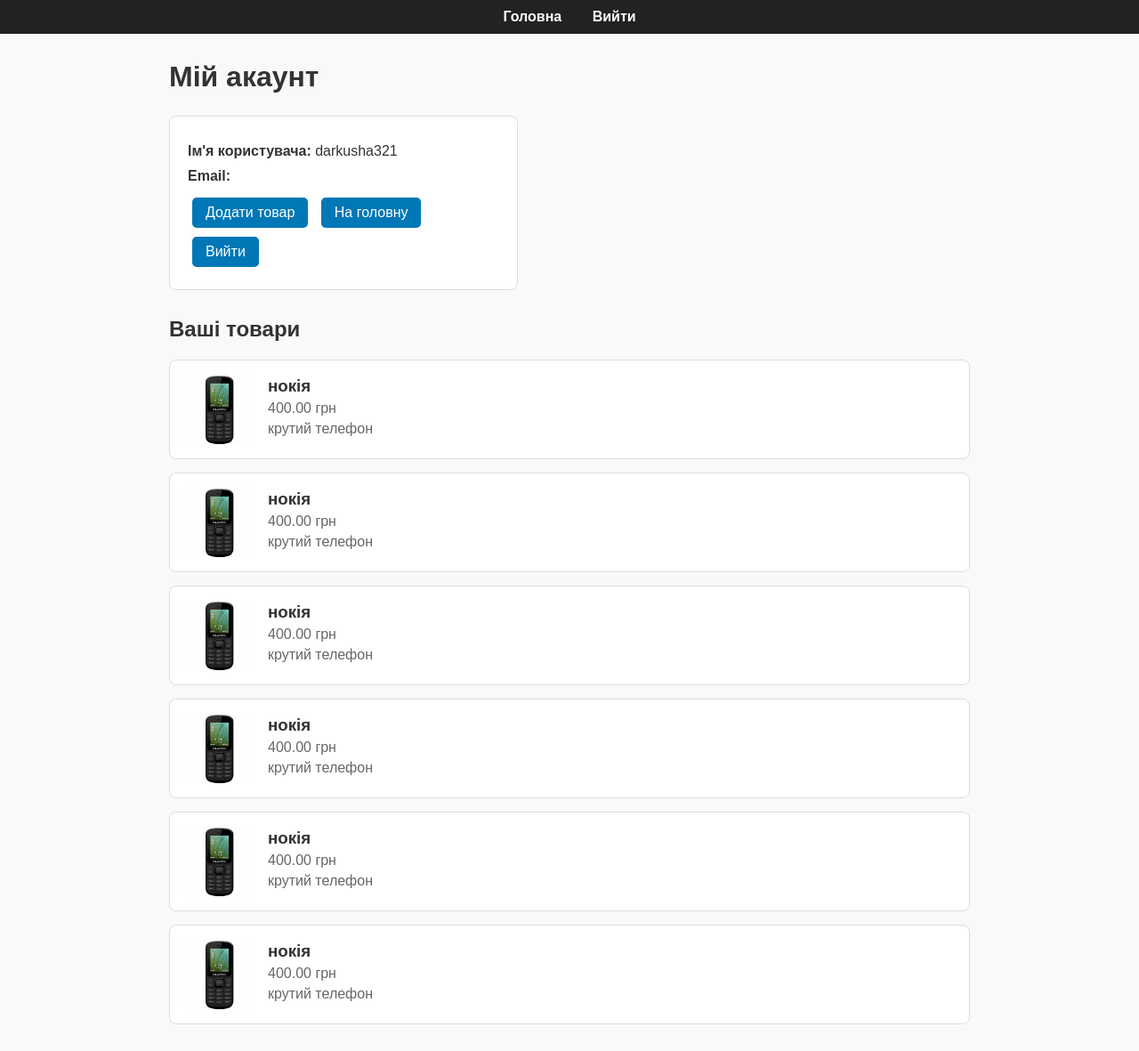
After one commit to Darkusha324/second_django_project, a Django app: a page that uses online_store/app_online_store/templates/profile/profile.html in a window 1280 px wide. The commit adds this page. Shown: the whole page at 89% size. Run offline with Django 5.2, Linux system fonts and the light colour scheme; a user stored in the database is signed in; data comes from the database, SQL or seed files in the repository; both versions use the stored data as it was after the commit.

Commit message:
привязка моделі product до моделі user створення профілю юзера де відображаються його дані та товари які він упубліковав

```diff
--- a/online_store/app_online_store/models.py
+++ b/online_store/app_online_store/models.py
@@ -1,3 +1,4 @@
+from django.contrib.auth.models import User
 from django.db import models
 from django.utils.text import slugify
 
@@ -25,6 +26,8 @@ class Product(models.Model):
     photograph = models.ImageField(upload_to="photograph/",blank=True,null=True,default="photograph/telephon.jpg")
     description = models.TextField(blank=True, null=True)
     creation_date = models.DateTimeField(auto_now_add=True)
+    user = models.ForeignKey(User, on_delete=models.CASCADE)
+
 
     def __str__(self):
         return self.name
--- /dev/null
+++ b/online_store/app_online_store/templates/profile/profile.html
@@ -0,0 +1,164 @@
+<!DOCTYPE html>
+<html lang="uk">
+<head>
+    <meta charset="UTF-8">
+    <title>Мій акаунт</title>
+    <style>
+        body {
+            font-family: Arial, sans-serif;
+            margin: 0;
+            background-color: #f9f9f9;
+            color: #333;
+        }
+
+        nav {
+            background-color: #222;
+            padding: 10px;
+            text-align: center;
+        }
+        nav a {
+            color: #fff;
+            text-decoration: none;
+            margin: 0 15px;
+            font-weight: bold;
+        }
+        nav a:hover {
+            text-decoration: underline;
+        }
+
+        .container {
+            width: 90%;
+            max-width: 900px;
+            margin: 30px auto;
+        }
+
+        h1 {
+            text-align: left;
+            margin-bottom: 25px;
+        }
+
+        .account-box {
+            background: #fff;
+            padding: 20px;
+            border-radius: 8px;
+            border: 1px solid #ddd;
+            width: 350px;
+            margin-left: 0; /* зсув вліво */
+        }
+
+        .account-box p {
+            font-size: 16px;
+            margin: 10px 0;
+        }
+
+        .btn {
+            display: inline-block;
+            padding: 8px 15px;
+            background-color: #0077b6;
+            color: #fff;
+            text-decoration: none;
+            border-radius: 5px;
+            margin: 5px;
+        }
+        .btn:hover {
+            background-color: #023e8a;
+        }
+
+        .products {
+            margin-top: 30px;
+        }
+
+        .product {
+            background: #fff;
+            border: 1px solid #ddd;
+            border-radius: 8px;
+            padding: 15px;
+            margin-bottom: 15px;
+            display: flex;
+            align-items: center;
+            gap: 15px;
+        }
+
+        .product img {
+            width: 80px;
+            height: 80px;
+            object-fit: cover;
+            border-radius: 5px;
+        }
+        .product-link {
+           text-decoration: none;
+            color: inherit;
+            display: block;
+        }
+        .product-info h3 {
+            margin: 0;
+        }
+
+        .product-info p {
+            margin: 5px 0;
+            color: #666;
+        }
+    </style>
+</head>
+<body>
+
+    <nav>
+        <a href="{% url 'store:home' %}">Головна</a>
+
+        {% if user.is_authenticated %}
+            <a href="{% url 'store:logout_user' %}">Вийти</a>
+        {% else %}
+            <a href="{% url 'store:login_user' %}">Увійти</a>
+            <a href="{% url 'store:register_user' %}">Реєстрація</a>
+        {% endif %}
+    </nav>
+
+    <div class="container">
+        <h1>Мій акаунт</h1>
+
+        {% if user.is_authenticated %}
+            <div class="account-box">
+                <p><strong>Ім'я користувача:</strong> {{ user.username }}</p>
+
+                {% if user.first_name or user.last_name %}
+                    <p><strong>Повне ім'я:</strong> {{ user.first_name }} {{ user.last_name }}</p>
+                {% endif %}
+
+                <p><strong>Email:</strong> {{ user.email }}</p>
+
+                <div>
+                    <a href="{% url 'store:add_product' %}" class="btn">Додати товар</a>
+                    <a href="{% url 'store:home' %}" class="btn">На головну</a>
+                    <a href="{% url 'store:logout_user' %}" class="btn">Вийти</a>
+                </div>
+            </div>
+
+            <!-- ✅ Товари користувача -->
+            <div class="products">
+                <h2>Ваші товари</h2>
+
+                {% if products %}
+                    {% for product in products %}
+                <a href="{% url 'store:product_detail' product.slug %}" class="product-link">
+                        <div class="product">
+                            <img src="{{ product.photograph.url }}" alt="{{ product.name }}">
+                            <div class="product-info">
+                                <h3>{{ product.name }}</h3>
+                                <p>{{ product.price }} грн</p>
+                                <p>{{ product.description|truncatewords:12 }}</p>
+                            </div>
+                        </div>
+                </a>
+                    {% endfor %}
+                {% else %}
+                    <p>У вас ще немає доданих товарів.</p>
+                {% endif %}
+            </div>
+
+        {% else %}
+            <p class="center">Ви не увійшли в систему.</p>
+        {% endif %}
+    </div>
+
+</body>
+</html>
--- a/online_store/app_online_store/templates/store/home.html
+++ b/online_store/app_online_store/templates/store/home.html
@@ -98,7 +98,7 @@
         <a href="{% url 'store:home' %}">Головна</a>
 
         {% if user.is_authenticated %}
-            <a href="{% url 'store:logout_user' %}" class="btn">Вийти</a>
+            <a href="{% url 'store:profile'  user.username %}" class="btn">Профіль</a>
         {% else %}
             <a href="{% url 'store:login_user' %}" class="btn">Увійти</a>
             <a href="{% url 'store:register_user' %}" class="btn">Зареєструватися</a>
--- a/online_store/app_online_store/urls.py
+++ b/online_store/app_online_store/urls.py
@@ -11,5 +11,6 @@ urlpatterns = [
     path('register_user/', views.register,name='register_user'),
     path('login_user/',views.login_user,name='login_user'),
     path('logout_user/',views.logout_user,name = 'logout_user'),
-    path('product_detail/<slug:slug>' , views.product_detail,name = 'product_detail')
+    path('product_detail/<slug:slug>' , views.product_detail,name = 'product_detail'),
+    path('profile/<str:username>',views.profile,name ='profile' )
 ]
--- a/online_store/app_online_store/views.py
+++ b/online_store/app_online_store/views.py
@@ -2,22 +2,26 @@ from django.contrib.auth import authenticate, login, logout
 from django.shortcuts import render, redirect
 from . import models
 from .form import FormProduct , RegisterUserForm
+from django.contrib.auth.models import User
+from django.contrib.auth.decorators import login_required
 
 
 def home(request):
     products = models.Product.objects.all()
     return render(request,"store/home.html",{"products": products})
 
-
+@login_required
 def add_product(request):
     if request.method == 'POST':
-        product = FormProduct(request.POST,request.FILES)
-        if product.is_valid():
+        form = FormProduct(request.POST,request.FILES)
+        if form.is_valid():
+            product = form.save(commit=False)
+            product.user = request.user
             product.save()
-            redirect('store:home')
+            return redirect('store:profile',username = request.user.username)
     else:
-        product = FormProduct()
-    return render(request,'AddProduct/add_product.html',{"product":product})
+        form = FormProduct()
+    return render(request,'AddProduct/add_product.html',{"product":form})
 
 
 
@@ -54,3 +58,10 @@ def logout_user(request):
 def product_detail (request, slug ):
     product = models.Product.objects.get(slug=slug)
     return render(request,'product_detail/product_detail.html',{"product":product})
+
+
+@login_required
+def profile(request,username):
+    user = User.objects.get(username=username)
+    products = models.Product.objects.filter(user_id=request.user)
+    return render(request,'profile/profile.html',{'user':user,'products':products})
--- a/online_store/online_store/settings.py
+++ b/online_store/online_store/settings.py
@@ -11,6 +11,8 @@ https://docs.djangoproject.com/en/5.2/ref/settings/
 """
 
 from pathlib import Path
+
+from django.conf.global_settings import LOGIN_URL
 
 # Build paths inside the project like this: BASE_DIR / 'subdir'.
 BASE_DIR = Path(__file__).resolve().parent.parent
@@ -124,3 +126,6 @@ DEFAULT_AUTO_FIELD = 'django.db.models.BigAutoField'
 
 MEDIA_ROOT = BASE_DIR / 'media'
 MEDIA_URL = '/media/'
+
+
+LOGIN_URL = "/store/login_user/"
```
Also changed, not shown: online_store/app_online_store/migrations/0002_product_user.py (added), online_store/app_online_store/migrations/0003_alter_product_user.py (added), online_store/db.sqlite3.
